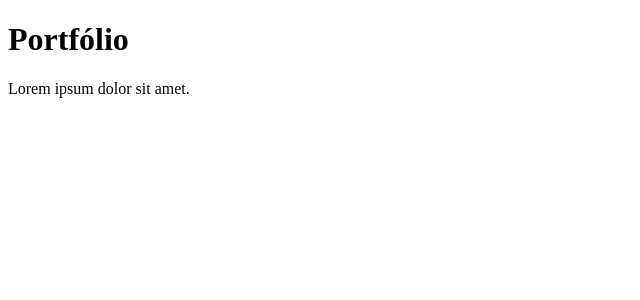
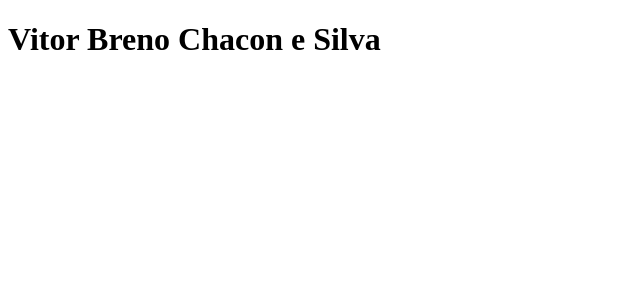
Before and after one commit to vitorBChacon/meuPortifolio, a React (Create React App) app: page / in a window 1280 px wide. Shown: the top 300 px of the page, without its empty margins (0-640 px from the left). Built offline with nearby package versions, Linux system fonts and the light colour scheme.

Commit message:
feat: adicionado componente Top

```diff
--- /dev/null
+++ b/src/Components/Top.js
@@ -0,0 +1,13 @@
+import React, { Component } from "react";
+
+class Top extends Component {
+  render() {
+    return (
+      <header>
+        <h1> Vitor Breno Chacon e Silva</h1>
+      </header>
+    )
+  }
+}
+
+export default Top;
--- a/src/Pages/Main.js
+++ b/src/Pages/Main.js
@@ -1,5 +1,5 @@
 import React, { Component } from 'react';
-
+import Top from '../Components/Top'
 
 class Main extends Component {
   constructor() {
@@ -8,10 +8,7 @@ class Main extends Component {
 
   render() {
     return (
-      <div>
-        <h1>Portfólio</h1>
-        <p>Lorem ipsum dolor sit amet.</p>
-      </div>
+      <Top />
     )
   }
 
```
